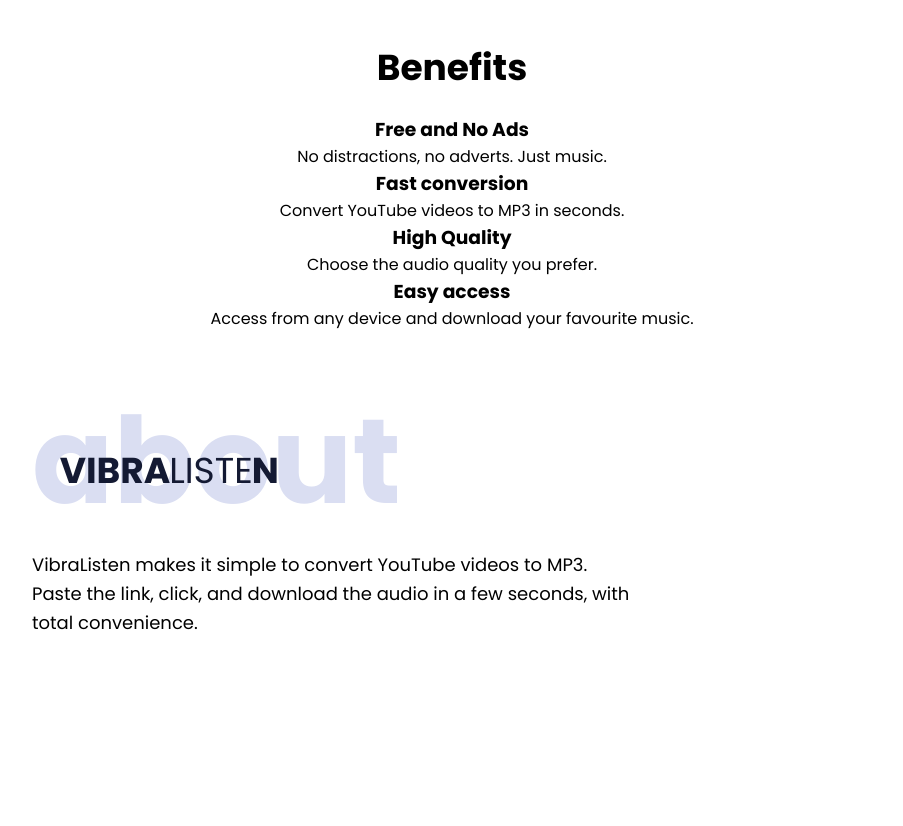
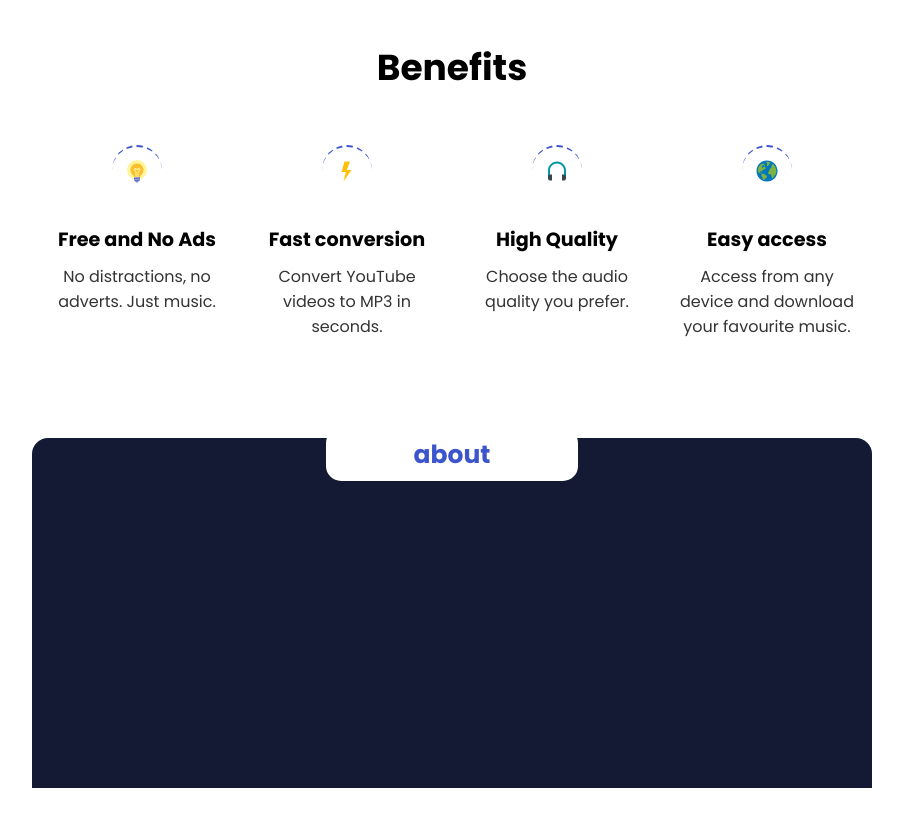
Before and after one commit to lodsa-ntos/vibralisten, a React (Create React App) app in the folder frontend/: page /about in a window 1280 px wide. Shown: the top 826 px of the page, without its empty margins (188-1091 px from the left). Before the commit the page ends 800 px from the top, so only its background shows below. Built offline with nearby package versions, Linux system fonts and the light colour scheme.

Commit message:
Add benefits section to About page: implement card layout with icons and update styling

```diff
--- a/frontend/package.json
+++ b/frontend/package.json
@@ -9,6 +9,7 @@
     "postcss": "^8.5.1",
     "react": "^18.3.1",
     "react-dom": "^18.3.1",
+    "react-icons": "^5.4.0",
     "react-router-dom": "^7.1.3",
     "react-scripts": "^5.0.1"
   },
--- a/frontend/src/pages/About/About.css
+++ b/frontend/src/pages/About/About.css
@@ -11,45 +11,76 @@
 .title-bnfts {
   font-size: 36px;
   font-weight: bold;
-  margin-bottom: 20px;
+  margin-bottom: 50px;
+}
+.benefits-cards {
+  display: flex;
+  justify-content: space-between;
+  gap: 24pt;
+  padding: 0 16px;
+}
+.card {
+  border-radius: 8px;
+  width: 23%;
+  position: relative;
+  display: flex;
+  flex-direction: column;
+  align-items: center;
+}
+.card h3 {
+  font-size: 1.2rem;
+  font-weight: bold;
+  margin-bottom: 10px;
+}
+.card p {
+  font-size: 1rem;
+  color: #333;
+}
+.card .icon-container {
+  width: 50px;
+  margin: 0 auto;
+  height: 50px;
+  border-radius: 50%;
+  display: flex;
+  justify-content: center;
+  align-items: center;
+  margin-bottom: 30px;
+  color: var(--white);
+  font-size: 24px;
+}
+.icon-container {
+  border-top: 2px dashed var(--blue-vibrant);
 }
 
-
-.wrapper {
-  position: relative;
-  display: inline-block;
+.about-content {
+  padding: 44pt 0;
 }
-
-.big-title {
-  font-size: 120px;
+.black-wall {
+  width: 100%;
+  height: 350px;
+  border-radius: 16px 16px 0 0;
+  background-color: var(--dark-grey);
+  align-items: flex-start;
+  justify-content: center;
+  display: flex;
+}
+.about-white-zone {
+  width: 30%;
+  padding: 14px;
+  border-radius: 15px;
+  background-color: var(--white);
+  align-items: center;
+  justify-content: center;
+  display: flex;
+  margin-top: -10px;
+}
+.about-title {
+  margin: 0;
+  padding: 0;
+  line-height: 1;
+  font-size: 25px;
   font-weight: bold;
-  color: var(--light-grey);
-}
-.overlay-vibra-word,
-.overlay-liste-word,
-.overlay-bold-n {
-  position: absolute;
-  z-index: 1;
-  font-size: 36px;
-  color: var(--dark-grey);
-}
-.overlay-liste-word {
-  font-weight: 400;
-  top: 55%;
-  left: 48.5%;
-  transform: translate(-50%, -50%);
-}
-.overlay-vibra-word {
-  font-weight: bold;
-  top: 55%;
-  left: 22.5%;
-  transform: translate(-50%, -50%);
-}
-.overlay-bold-n {
-  font-weight: bold;
-  top: 55%;
-  left: 63.2%;
-  transform: translate(-50%, -50%);
+  color: var(--blue-vibrant);
 }
 
 .body-text {
--- a/frontend/src/pages/About/About.js
+++ b/frontend/src/pages/About/About.js
@@ -1,4 +1,5 @@
 import React from "react";
+import { FcIdea, FcFlashOn, FcHeadset, FcGlobe } from "react-icons/fc";
 import "./About.css";
 
 const About = () => {
@@ -9,18 +10,30 @@
         <h2 className="title-bnfts">Benefits</h2>
         <div className="benefits-cards">
           <div className="card">
+            <div className="icon-container">
+              <FcIdea />
+            </div>
             <h3>Free and No Ads</h3>
             <p>No distractions, no adverts. Just music.</p>
           </div>
           <div className="card">
+            <div className="icon-container">
+              <FcFlashOn />
+            </div>
             <h3>Fast conversion</h3>
             <p>Convert YouTube videos to MP3 in seconds.</p>
           </div>
           <div className="card">
+            <div className="icon-container">
+            <FcHeadset />
+            </div>
             <h3>High Quality</h3>
             <p>Choose the audio quality you prefer.</p>
           </div>
           <div className="card">
+            <div className="icon-container">
+            <FcGlobe />
+            </div>
             <h3>Easy access</h3>
             <p>Access from any device and download your favourite music.</p>
           </div>
@@ -28,23 +41,13 @@
       </section>
 
       <div className="about-content">
-        <div className="wrapper">
-          <span className="big-title">about</span>
-          <span className="overlay-vibra-word">VIBRA</span>
-          <span className="overlay-liste-word">LISTE</span>
-          <span className="overlay-bold-n">N</span>
-        </div>
-
-        <div className="body-text">
-          <p>
-          VibraListen makes it simple to convert YouTube
-          videos to MP3.
-          <br />
-          Paste the link, click, and download
-          the audio in a few seconds, with total convenience.
-          </p>
+        <div className="black-wall">
+          <div className="about-white-zone">
+            <h1 className="about-title">about</h1>
+          </div>
         </div>
       </div>
+
     </div>
   );
 };
```
Also changed, not shown: 1 other file (tests, documents, lock files or other folders).
